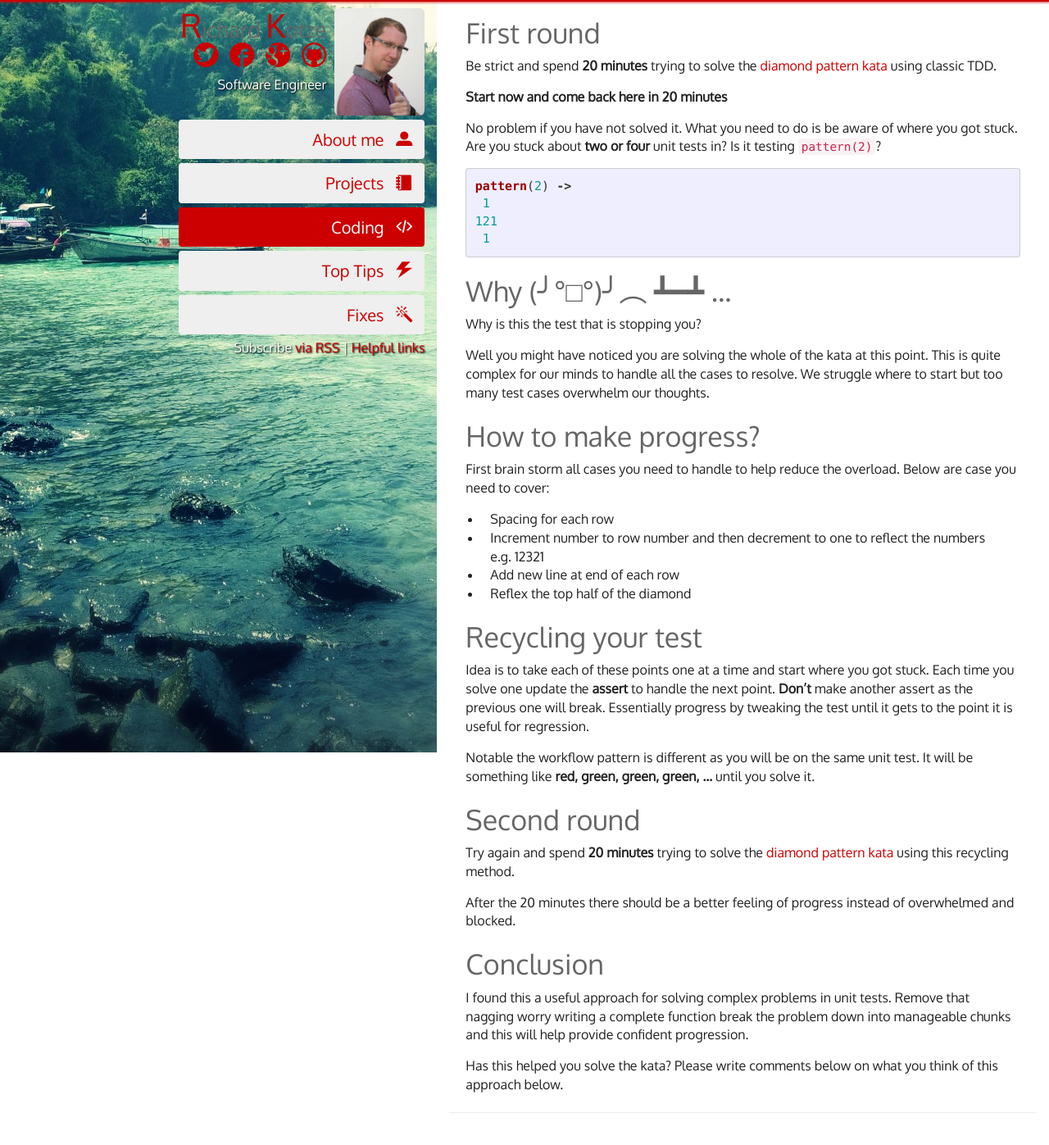
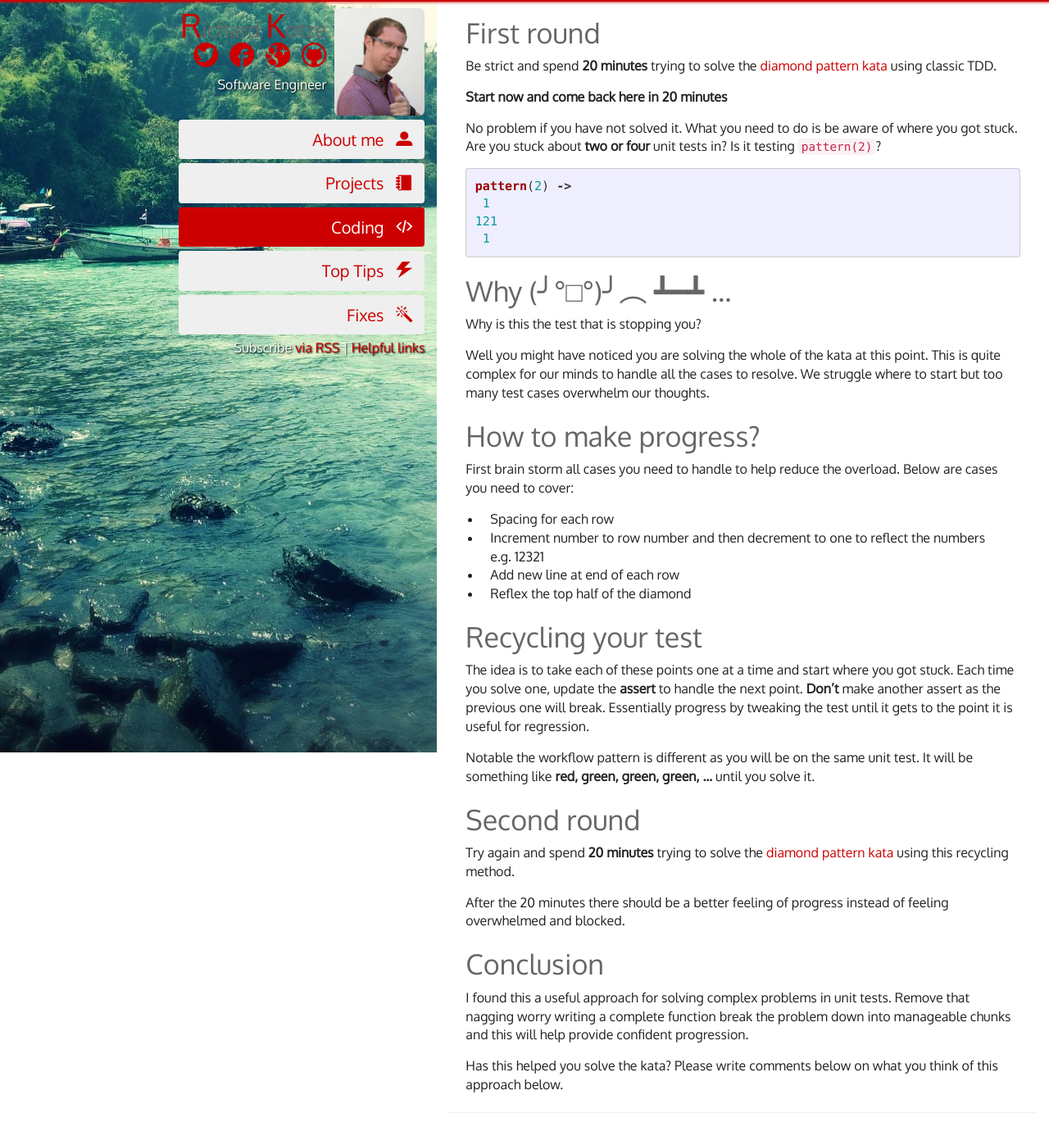
Before and after one commit to rkotze/rkotze.github.io, a Jekyll site: the page built from _posts/2018-02-12-tdd-recycle-tests.md, in a window 1280 px wide and 1400 px high, scrolled down 403 px. Shown: the top 1397 px of the window at 82% size. Built offline with Jekyll 4.4.1, drawn with Linux system fonts in a browser that asks for light colours; comment, search, counter and statistics services are not loaded.

Commit message:
Proof reading tweaks
Just a couple of minor grammatical amendments.

```diff
--- a/_posts/2018-02-12-tdd-recycle-tests.md
+++ b/_posts/2018-02-12-tdd-recycle-tests.md
@@ -44,7 +44,7 @@ Well you might have noticed you are solving the whole of the kata at this point.
 
 ## How to make progress?
 
-First brain storm all cases you need to handle to help reduce the overload. Below are case you need to cover:
+First brain storm all cases you need to handle to help reduce the overload. Below are cases you need to cover:
 
 * Spacing for each row
 * Increment number to row number and then decrement to one to reflect the numbers e.g. 12321
@@ -53,7 +53,7 @@ First brain storm all cases you need to handle to help reduce the overload. Belo
 
 ## Recycling your test
 
-Idea is to take each of these points one at a time and start where you got stuck. Each time you solve one update the **assert** to handle the next point. **Don't** make another assert as the previous one will break. Essentially progress by tweaking the test until it gets to the point it is useful for regression.
+The idea is to take each of these points one at a time and start where you got stuck. Each time you solve one, update the **assert** to handle the next point. **Don't** make another assert as the previous one will break. Essentially progress by tweaking the test until it gets to the point it is useful for regression.
 
 Notable the workflow pattern is different as you will be on the same unit test. It will be something like **red, green, green, green, ...** until you solve it.
 
@@ -61,7 +61,7 @@ Notable the workflow pattern is different as you will be on the same unit test.
 
 Try again and spend **20 minutes** trying to solve the [diamond pattern kata](https://www.codewars.com/kata/complete-the-pattern-number-9-diamond){:target="\_blank"} using this recycling method.
 
-After the 20 minutes there should be a better feeling of progress instead of overwhelmed and blocked.
+After the 20 minutes there should be a better feeling of progress instead of feeling overwhelmed and blocked.
 
 ## Conclusion
 
```
